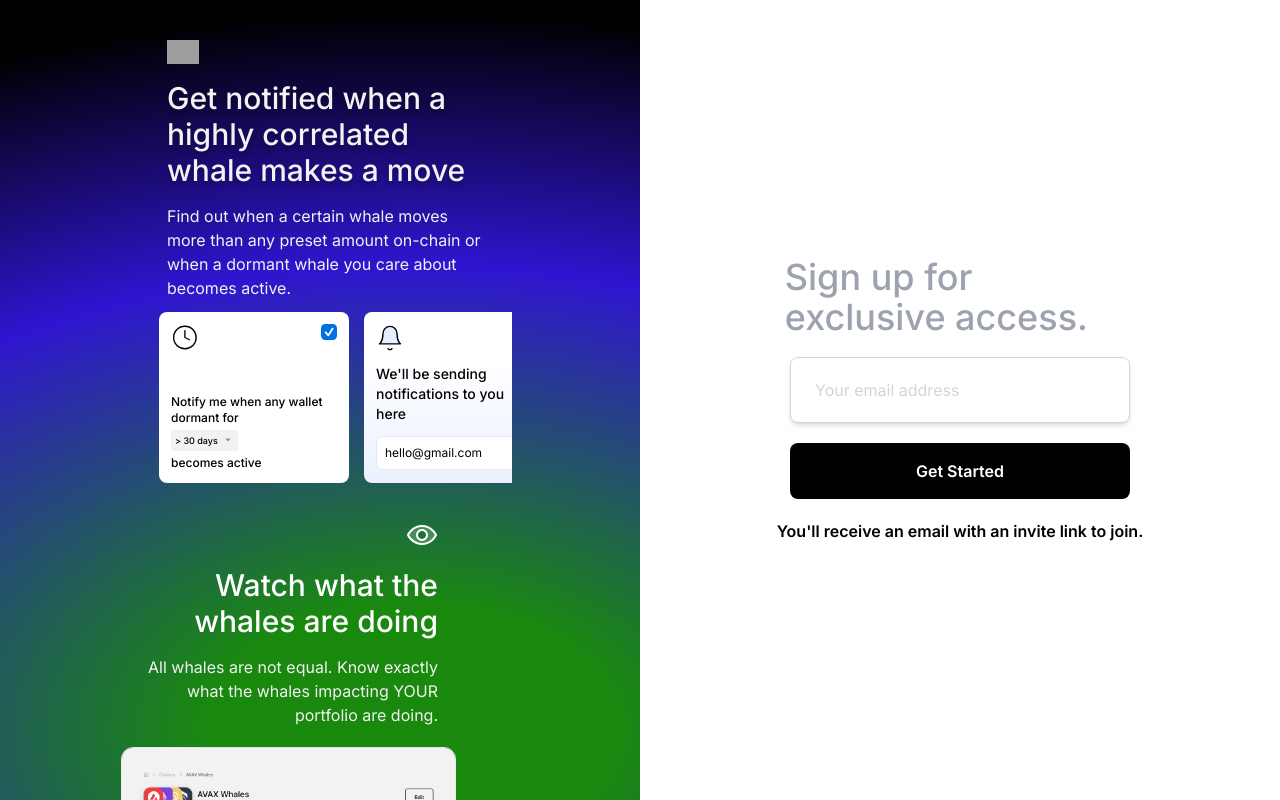
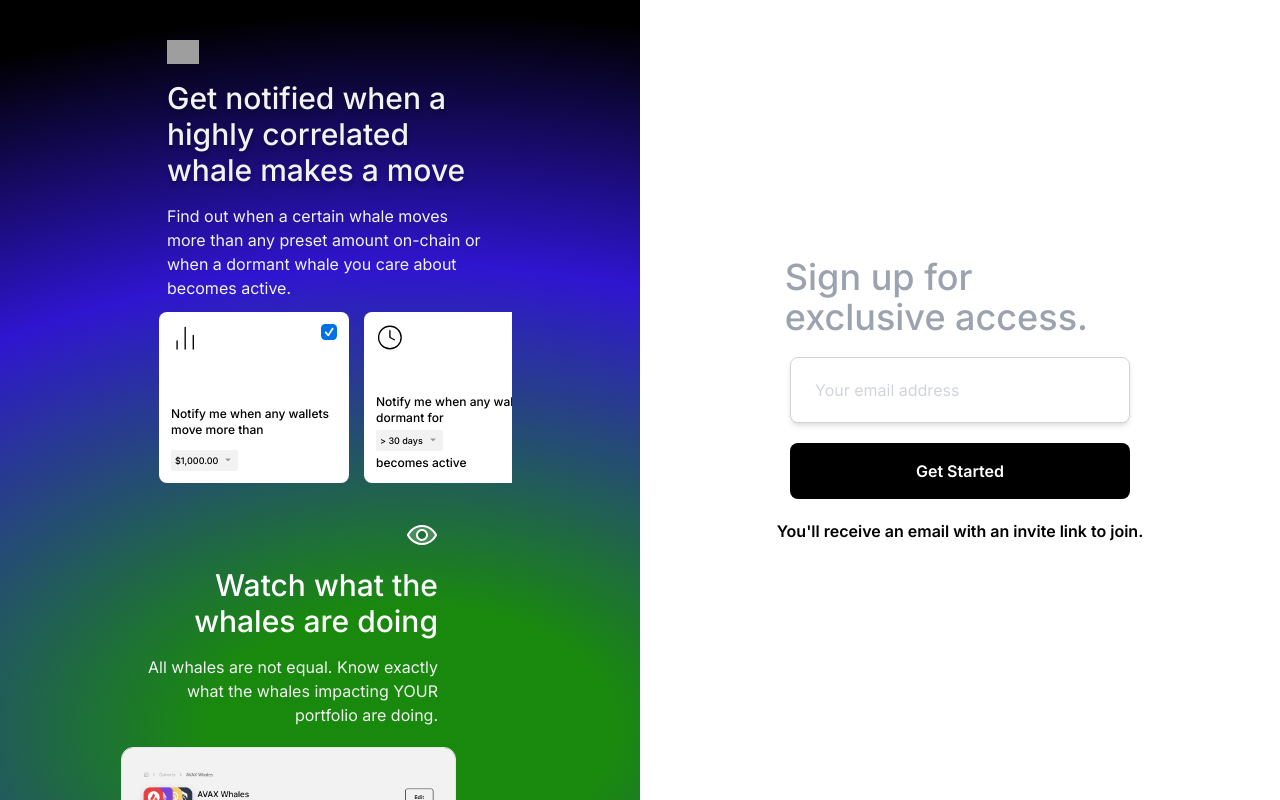
Before and after one commit to riyavishwakarma13/loch, a React (Vite) app: page / in a window 1280 px wide. Built offline with nearby package versions, Linux system fonts and the light colour scheme; grey boxes are pictures that could not be loaded.

Commit message:
box-gradient removed

```diff
--- a/src/components/NotificationSwiper.tsx
+++ b/src/components/NotificationSwiper.tsx
@@ -34,7 +34,7 @@
         //   },
         // }}
       >
-        <SwiperSlide className="bg-white max-w-full !w-[190px] rounded-lg box-gradient space-y-3 h-[171px] p-3">
+        <SwiperSlide className="bg-white max-w-full !w-[190px] rounded-lg space-y-3 h-[171px] p-3">
           <div className="flex justify-between items-start">
             <img
               src="/assets/bell 2.svg"
--- a/src/components/TestimonialSwiper.tsx
+++ b/src/components/TestimonialSwiper.tsx
@@ -15,7 +15,7 @@
         }}
         className="mySwiper lg:pr-3 "
       >
-        <SwiperSlide className="bg-white w-full max-w-[350px] rounded-xl box-gradient space-y-3 p-4">
+        <SwiperSlide className="bg-white w-full max-w-[350px] rounded-xl space-y-3 p-4">
           <div className="flex flex-wrap items-center gap-2">
             <p className="text-base font-semibold">Jack F</p>
             <p className="text-sm text-gray-400 font-medium">Ex Blackrock PM</p>
@@ -25,7 +25,7 @@
             into one unified app.”
           </p>
         </SwiperSlide>
-        <SwiperSlide className="bg-white w-full max-w-[350px] rounded-xl box-gradient space-y-3 p-4">
+        <SwiperSlide className="bg-white w-full max-w-[350px] rounded-xl space-y-3 p-4">
           <div className="flex flex-wrap items-center gap-2">
             <p className="text-base font-semibold">Yash P</p>
             <p className="text-sm text-gray-400 font-medium">
@@ -37,7 +37,7 @@
             trends markets without it. I'm addicted!”
           </p>
         </SwiperSlide>
-        <SwiperSlide className="bg-white w-full max-w-[530px] rounded-xl box-gradient space-y-3 p-4">
+        <SwiperSlide className="bg-white w-full max-w-[530px] rounded-xl space-y-3 p-4">
           <div className="flex flex-wrap items-center gap-2">
             <p className="text-base font-semibold">Shiv S</p>
             <p className="text-sm text-gray-400 font-medium">
```
